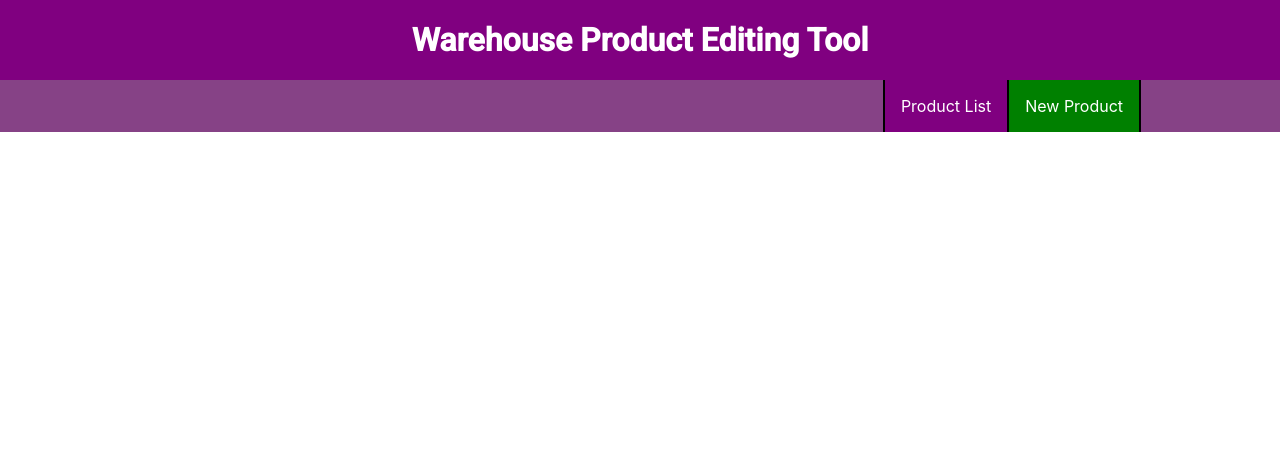
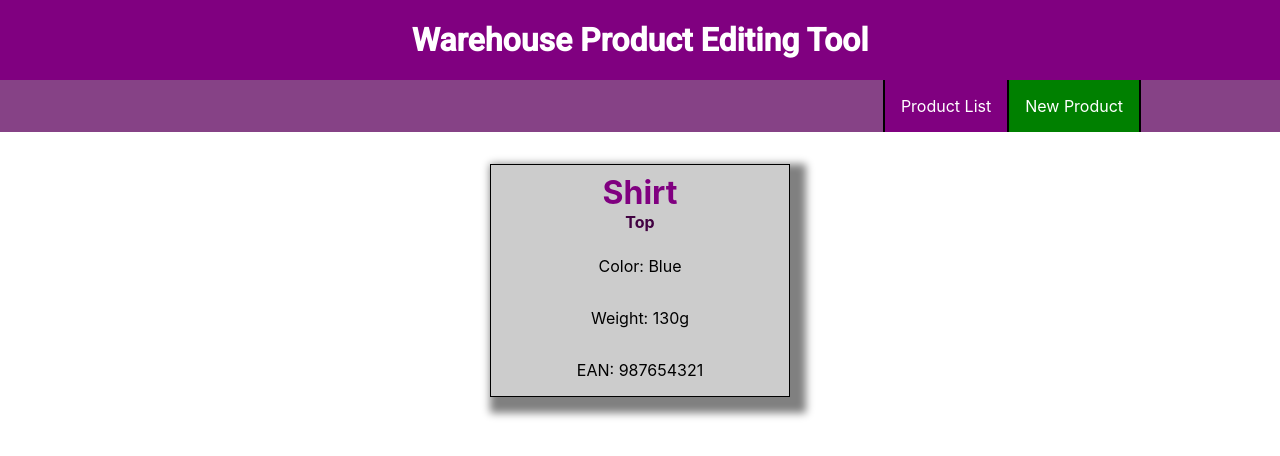
Before and after one commit to Lukasring/warehouse-managing-tool, a React (Create React App) app: page /products/preview/1 in a window 1280 px wide. Shown: the top 456 px of the page. Built offline with nearby package versions, Linux system fonts and the light colour scheme.

Commit message:
added view button functionality

```diff
--- /dev/null
+++ b/src/components/Preview/Preview.js
@@ -0,0 +1,22 @@
+import React from "react";
+import styles from "./Preview.module.css";
+import { useRouteMatch } from "react-router";
+
+const Preview = (props) => {
+  let match = useRouteMatch();
+  let index = match.params.id;
+  console.log(index);
+  return (
+    <div className={styles.Container}>
+      <div className={styles.PreviewCard}>
+        <h1 className={styles.Name}>{props.products[index].name}</h1>
+        <h2 className={styles.Type}>{props.products[index].type}</h2>
+        <p>Color: {props.products[index].color}</p>
+        <p>Weight: {props.products[index].weight}g</p>
+        <p>EAN: {props.products[index].ean}</p>
+      </div>
+    </div>
+  );
+};
+
+export default Preview;
--- /dev/null
+++ b/src/components/Preview/Preview.module.css
@@ -0,0 +1,27 @@
+.Container {
+  display: flex;
+  width: 100%;
+  justify-content: center;
+}
+.PreviewCard {
+  display: flex;
+  flex-direction: column;
+  width: 300px;
+  background-color: #ccc;
+  border: 1px solid black;
+  box-shadow: gray 8px 8px 8px 8px;
+  align-items: center;
+}
+
+.Name {
+  margin: 0;
+  margin-top: 0.5rem;
+  color: purple;
+}
+
+.Type {
+  margin: 0;
+  margin-bottom: 0.5rem;
+  color: rgb(65, 1, 65);
+  font-size: 1rem;
+}
--- a/src/components/Product/Product.js
+++ b/src/components/Product/Product.js
@@ -1,5 +1,6 @@
 import React from "react";
 import "./Product.css";
+import { Link } from "react-router-dom";
 
 const Product = (props) => {
   return (
@@ -11,10 +12,16 @@ const Product = (props) => {
         <li>{props.weight}</li>
         <li>{props.color}</li>
         <li>
-          <input type="checkbox" onChange={props.isActive}></input>
+          <input
+            type="checkbox"
+            checked={props.active}
+            onChange={props.isActive}
+          ></input>
         </li>
         <li>
-          <button>View</button>
+          <Link to={`/products/preview/${props.index}`}>
+            <button>View</button>
+          </Link>
         </li>
         <li>
           <button>Edit</button>
--- a/src/components/Products/Products.js
+++ b/src/components/Products/Products.js
@@ -7,12 +7,13 @@ function Products(props) {
     // console.log(Object.keys(product));
     return (
       <Product
+        index={index}
         name={product.name}
         ean={product.ean}
         type={product.type}
         weight={product.weight}
         color={product.color}
-        active={product.active}
+        active={product.isActive}
         key={index}
         isActive={(event) => {
           props.isActive(event, index);
--- a/src/components/UserInput/UserInputForm.js
+++ b/src/components/UserInput/UserInputForm.js
@@ -9,12 +9,13 @@ const UserInputForm = (props) => {
     setAddedProducts({
       ...addedProduct,
       [event.target.name]: event.target.value,
+      isActive: false,
     });
   };
 
   const formInputValidation = (addedProduct) => {
     let isValid = false;
-    const noOfRequiredKeys = 5; //simple object key validation for now
+    const noOfRequiredKeys = 6; //simple object key validation for now
     const productValues = Object.values(addedProduct);
     let hasRequiredKeys = false;
     let keysHaveValues = false;
--- a/src/container/App.js
+++ b/src/container/App.js
@@ -3,6 +3,7 @@ import Header from "../components/Header/Header";
 import Nav from "../components/Navigation/Nav";
 import Products from "../components/Products/Products";
 import UserInputForm from "../components/UserInput/UserInputForm";
+import Preview from "../components/Preview/Preview";
 import { BrowserRouter as Router, Switch, Route } from "react-router-dom";
 
 import "./App.css";
@@ -13,22 +14,25 @@ function App() {
       name: "Hat",
       ean: "123456789",
       type: "headwear",
-      weight: "120g",
+      weight: "120",
       color: "Red",
+      isActive: false,
     },
     {
       name: "Shirt",
       ean: "987654321",
       type: "Top",
-      weight: "130g",
+      weight: "130",
       color: "Blue",
+      isActive: false,
     },
     {
       name: "Sweater",
       ean: "123454321",
       type: "Top",
-      weight: "200g",
+      weight: "200",
       color: "Yellow",
+      isActive: false,
     },
   ]);
 
@@ -56,7 +60,7 @@ function App() {
     const newProducts = [...products];
     newProducts[index].isActive = event.target.checked;
     setProducts(newProducts);
-    console.log(products);
+    console.log(index);
   };
 
   const productList = (
@@ -73,16 +77,21 @@ function App() {
 
   return (
     <Router>
-      <Switch>
-        <div>
-          <Header headerText="Warehouse Product Editing Tool"></Header>
-          <Nav></Nav>
+      <div>
+        <Header headerText="Warehouse Product Editing Tool"></Header>
+        <Nav></Nav>
+        <Switch>
           <Route path="/products" exact>
             {productList}
           </Route>
-          <Route path="/products/create">{userInputForm}</Route>
-        </div>
-      </Switch>
+          <Route path="/products/create" exact>
+            {userInputForm}
+          </Route>
+        </Switch>
+        <Route path="/products/preview/:id">
+          <Preview products={products}></Preview>
+        </Route>
+      </div>
     </Router>
   );
 }
```
